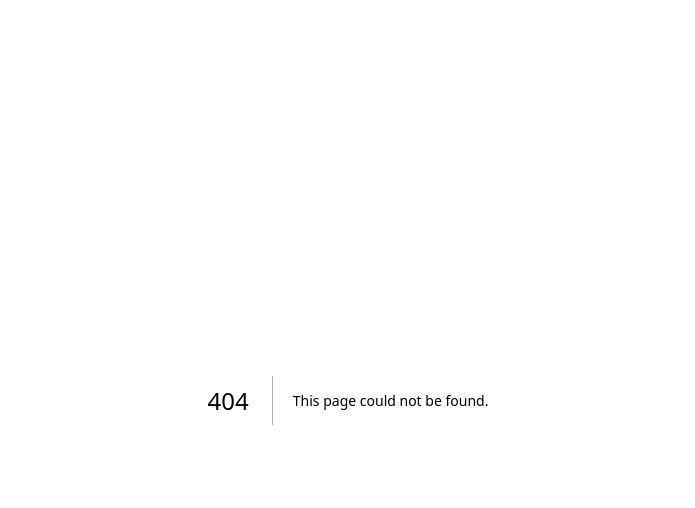
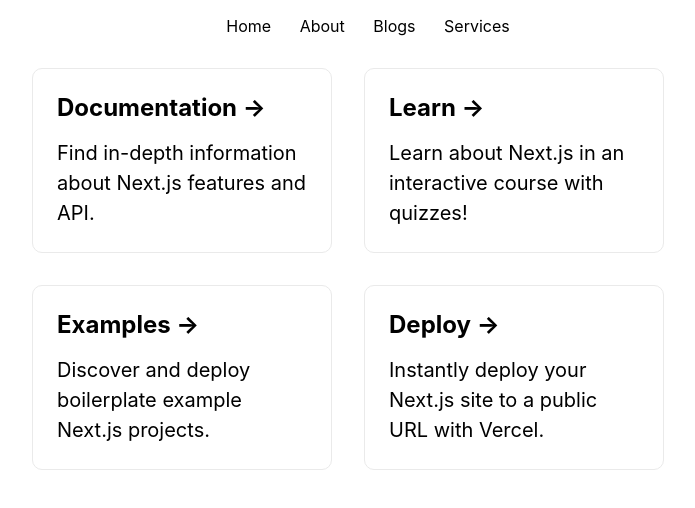
Before and after one commit to AartiJakhar/blogging-next-app, a Next.js app: page /blog/blog in a window 1280 px wide. Before the commit this address had no page. Shown: the top 508 px of the page, without its empty margins (292-987 px from the left). Built offline with nearby package versions, Linux system fonts and the light colour scheme.

Commit message:
Creating endpoints to get One / All blogpost

```diff
--- /dev/null
+++ b/blogdata/how-to-learn-java.json
@@ -0,0 +1,6 @@
+{
+    "title":"how to learn Java",
+    "description":"Java is a coding launguage which is  ",
+    "content":"ava is a coding launguage which is the most need full one",
+    "author":"Harry bhai"
+}
--- /dev/null
+++ b/blogdata/how-to-learn-javaScript.json
@@ -0,0 +1,6 @@
+{
+    "title":"how to learn JavaScript",
+    "description":"Java is a coding launguage which is  ",
+    "content":"ava is a coding launguage which is the most need full one",
+    "author":"Harry bhai"
+}
--- /dev/null
+++ b/blogdata/how-to-learn-jsxStyling.json
@@ -0,0 +1,6 @@
+{
+    "title":"how to learn jsxStyling",
+    "description":"Java is a coding launguage which is  ",
+    "content":"ava is a coding launguage which is the most need full one",
+    "author":"Harry bhai"
+}
--- /dev/null
+++ b/components/Navbar.tsx
@@ -0,0 +1,41 @@
+import Link from "next/link";
+import React from "react";
+
+export default function Navbar() {
+  return (
+    <div>
+      <style jsx>
+       {`
+      .topNavbar ul{
+        display: flex;
+        justify-content: space-around;
+        align-items: center;
+        width: 22rem;
+        margin: 1rem auto;
+
+
+      }
+      .topNavbar li{
+        list-style: none;
+      }
+       `}
+      </style>
+      <nav className='topNavbar'>
+        <ul>
+          <li>
+            <Link href="/">Home</Link>
+          </li>
+          <li>
+            <Link href="/basicPages/about">About</Link>
+          </li>
+          <li>
+            <Link href="/blog/blog">Blogs</Link>
+          </li>
+          <li>
+            <Link href="/services">Services</Link>
+          </li>
+        </ul>
+      </nav>
+    </div>
+  );
+}
--- a/pages/_app.tsx
+++ b/pages/_app.tsx
@@ -1,6 +1,11 @@
 import '../styles/globals.css'
 import type { AppProps } from 'next/app'
+import Navbar from '../components/Navbar'
 
 export default function App({ Component, pageProps }: AppProps) {
-  return <Component {...pageProps} />
+  return <>
+  <Navbar/>
+  <Component {...pageProps} />
+  </>
+
 }
--- a/pages/api/hello.ts
+++ b/pages/api/blogs.ts
@@ -1,13 +1,16 @@
 // Next.js API route support: https://nextjs.org/docs/api-routes/introduction
 import type { NextApiRequest, NextApiResponse } from 'next'
-
+import * as fs from 'fs'
+import { json } from 'stream/consumers'
 type Data = {
-  name: string
+  data:string,
 }
 
 export default function handler(
   req: NextApiRequest,
   res: NextApiResponse<Data>
 ) {
-  res.status(200).json({ name: 'John Doe' })
+  fs.readdir("blogdata",(err,data)=>{
+    res.status(200).json(data);
+  })
 }
--- /dev/null
+++ b/pages/api/getblog.ts
@@ -0,0 +1,20 @@
+// http://localhost:3000/api/getblog?slug=how-to-learn-java
+import type { NextApiRequest, NextApiResponse } from 'next'
+import * as fs from 'fs'
+import { json } from 'stream/consumers'
+type Data = {
+  error: string
+}
+
+export default function handler(
+  req: NextApiRequest,
+  res: NextApiResponse<Data>
+) {
+  fs.readFile(`blogdata/${req.query.slug}.json`,'utf-8',(err,data)=>{
+    if(err){
+      res.status(500).json({error:"NO such blog found"})
+    }
+    res.status(200).json(JSON.parse(data));
+  })
+
+}
--- /dev/null
+++ b/pages/blog/blog.tsx
@@ -0,0 +1,39 @@
+import React from "react";
+import styles from "../../styles/Home.module.css"
+import Link from "next/link";
+import jsn from "../../blogdata/how-to-learn-java.json";
+export default function blog() {
+  return (
+    <div>
+      <div className={styles.grid} style={{margin:"auto"}}>
+        <Link href="/blog/blogpost/hello" className={styles.card}>
+          <h2>Documentation &rarr;</h2>
+          <p>Find in-depth information about Next.js features and API.</p>
+        </Link>
+
+        <Link href="https://nextjs.org/learn" className={styles.card}>
+          <h2>Learn &rarr;</h2>
+          <p>Learn about Next.js in an interactive course with quizzes!</p>
+        </Link>
+
+        <Link
+          href="https://github.com/vercel/next.js/tree/canary/examples"
+          className={styles.card}
+        >
+          <h2>Examples &rarr;</h2>
+          <p>Discover and deploy boilerplate example Next.js projects.</p>
+        </Link>
+
+        <Link
+          href="https://vercel.com/new?utm_source=create-next-app&utm_medium=default-template&utm_campaign=create-next-app"
+          target="_blank"
+          rel="noopener noreferrer"
+          className={styles.card}
+        >
+          <h2>Deploy &rarr;</h2>
+          <p>Instantly deploy your Next.js site to a public URL with Vercel.</p>
+        </Link>
+      </div>
+    </div>
+  );
+}
--- a/styles/Home.module.css
+++ b/styles/Home.module.css
@@ -40,7 +40,7 @@
 }
 
 .title {
-  margin: 0;
+  margin: 4rem 0rem 0rem 0rem;
   line-height: 1.15;
   font-size: 4rem;
 }
@@ -127,3 +127,7 @@
     filter: invert(1);
   }
 }
+
+.imagewrap {
+  border-radius: 10px !important;
+}
```
Also changed, not shown: pages/basicPages/about.tsx (added, +20 -0 lines), pages/blog/blogpost/[slug].tsx (added, +37 -0 lines), pages/index.tsx (+6 -1 lines), public/coding2.avif (added).
